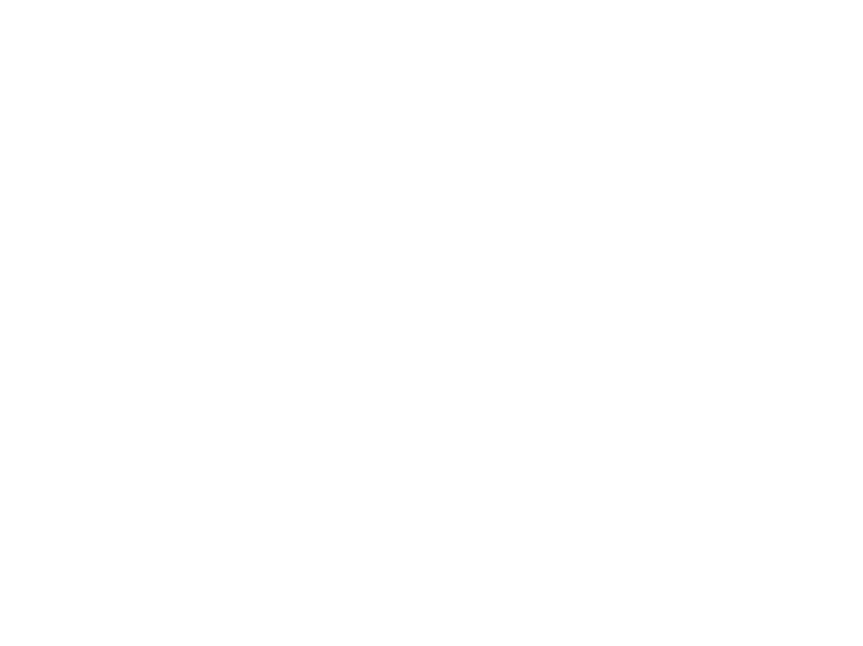
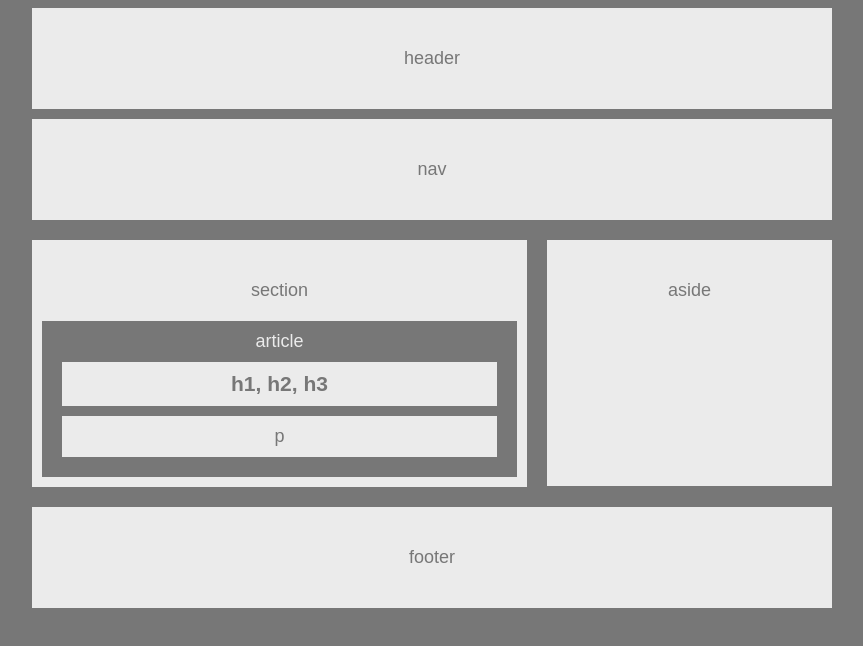
Before and after one commit to psoneill/HW-Wireframe, a plain HTML site: page index.html in a window 1280 px wide. Shown: the whole page, without its empty margins (56-919 px from the left). Drawn offline with Linux system fonts and the light colour scheme.

Commit message:
Adding finished Homework 1 Easy

```diff
--- a/index.html
+++ b/index.html
@@ -1,5 +1,22 @@
 <!DOCTYPE html>
-<html>
-
-
+<html lang="en-us">
+    <head>
+        <meta charset="UTF-8">
+        <title>My First Page</title>
+        <link rel="stylesheet" type="text/css" href="style.css">
+    </head>
+    <body>
+        <header>header</header>
+        <nav>nav</nav>
+        <section class="clearfix">
+            section
+            <article>
+                article
+                <h1>h1, h2, h3</h1>
+                <p>p</p>
+            </article>
+        </section>
+        <aside>aside</aside>
+        <footer>footer</footer>
+    </body>
 </html>
--- a/style.css
+++ b/style.css
@@ -1,21 +1,49 @@
+body {
+  font-family: Arial, Helvetica, sans-serif;
+  color: #777;
+  background-color: #777;
+  width: 960px;
+  font-size: 18px;
+}
 
+header, nav, section, aside, footer {
+  background-color: #ebebeb;
+  text-align: center;
+}
 
+header, nav, footer {
+  padding: 40px 0px 40px 0px;
+  margin: 0px 80px 10px 80px;
+}
 
-/*
-Body
-     * font-family: 'Arial', 'Helvetica Neue', Helvetica, sans-serif;
-     * color: '#777'
-     * background: '#777'
-     * width: '960px'
-     * font-size: '18px'
-   * Header, Nav, Section, Aside, and Footer
-     * background: '#ebebeb'
-   * Article
-     * color: '#ebebeb',
-     * background: '#777'
-   * h1 and p
-     * color: '#777',
-     * background: '#ebebeb'
-3. The width of the section should be:
-   * section: 495px
-   */
+Article {
+  color: #ebebeb;
+  background-color: #777;
+  padding: 10px 0px 10px 0px;
+  margin: 20px 10px 0px 10px;
+}
+
+Article h1, p {
+  color: #777;
+  background-color: #ebebeb;
+  margin: 10px 20px 10px 20px;
+  padding: 10px 0px 10px 0px;
+}
+
+section {
+  width: 495px;
+  float:left;
+  padding: 40px 0px 10px 0px;
+  margin: 10px 0px 20px 80px;
+}
+
+aside {
+  float:left;
+  width:285px;
+  padding: 40px 0px 185px 0px;
+  margin: 10px 0px 0px 20px;
+ }
+
+footer {
+  clear:both;
+}
```
